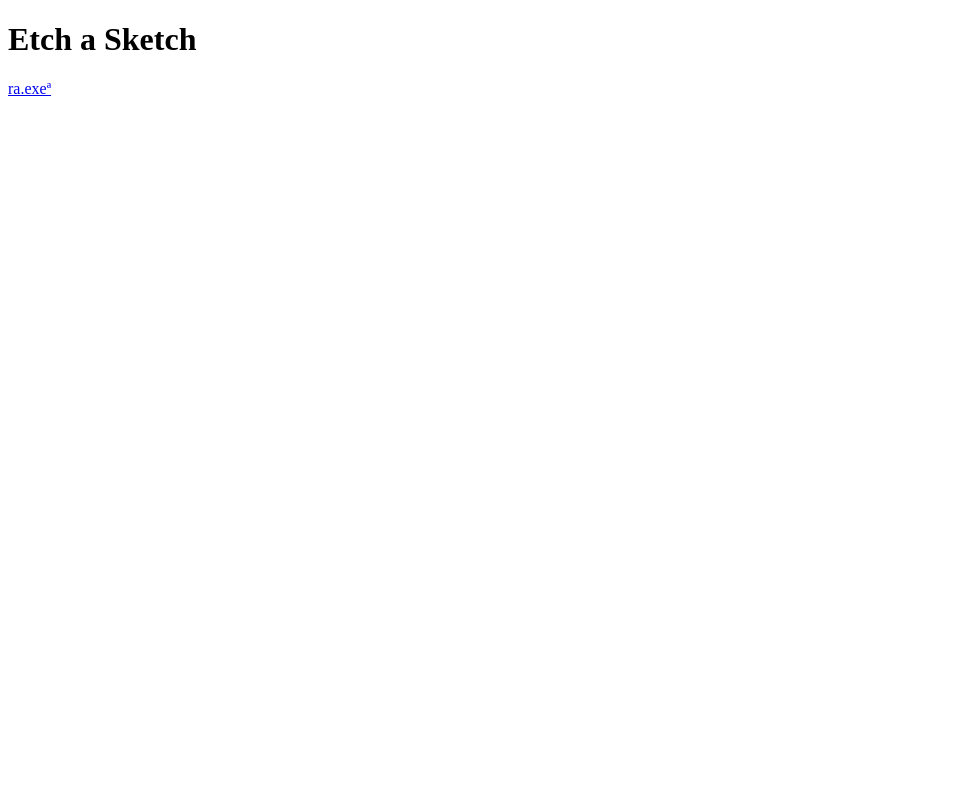
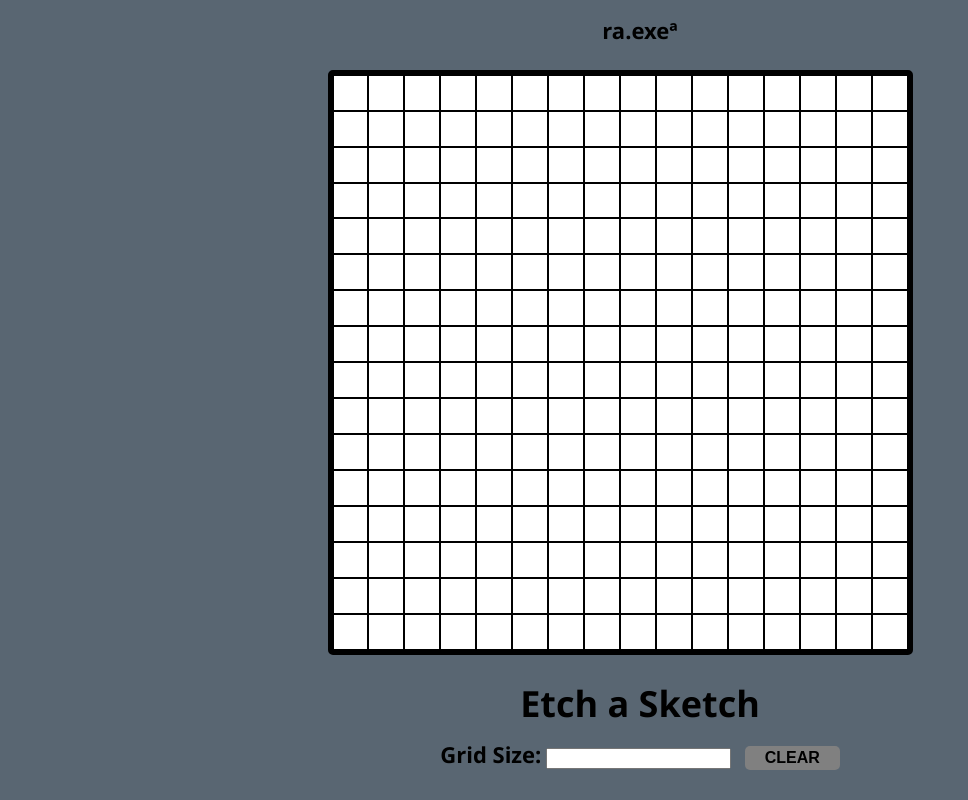
Before and after one commit to NyctoRAA/etch-a-sketch, a plain HTML site: page index.html in a window 1280 px wide. Shown: the whole page, without its empty margins (0-968 px from the left). Drawn offline with Linux system fonts and the light colour scheme.

Commit message:
only color picker left

```diff
--- a/index.html
+++ b/index.html
@@ -8,11 +8,16 @@
     <link rel="stylesheet" href="style.css">
 </head>
 <body>
-    <h1>Etch a Sketch</h1>
-
-    <footer>
-        <a href="https://github.com/NyctoRAA">ra.exeª</a>
-    </footer>
+    <h1><a href="https://github.com/NyctoRAA">ra.exeª</a></h1>
+    <div>
+        <div class="container"></div>
+    </div>
+    <div class="main">
+        <h1 class="title">Etch a Sketch</h1>
+        <label for="quantity" style="font-size: 22px; font-weight: bold;">Grid Size:</label>
+        <input type="number" name="quantity" id="quantity">
+        <button class="clear">CLEAR</button>
+    </div>
     <script src="script.js"></script>
 </body>
 </html>
--- a/script.js
+++ b/script.js
@@ -0,0 +1,41 @@
+
+const size = document.querySelector("#quantity")
+const clearBtn = document.querySelector(".clear")
+const grid = document.querySelector(".container")
+
+createGrid = () => {
+    for(let i = 0; i < 256; i++) { // create 256 squares and the add to the grid, default grid is 16x16
+        const div = document.createElement("div")
+        div.classList.add("square")
+        grid.appendChild(div)
+    }
+}
+
+updateGrid = () => {
+    grid.innerHTML = ""
+    grid.style.setProperty("grid-template-columns", `repeat(${size.value}, 2fr)`)
+    grid.style.setProperty("grid-template-rows", `repeat(${size.value}, 2fr)`)
+
+    for(let i = 0; i < (size.value * size.value); i++) {
+        const div = document.createElement("div")
+        div.classList.add("square")
+        grid.appendChild(div)
+    }
+}
+
+const square = document.querySelector("div")
+square.addEventListener("mouseover", function(e) {
+    e.target.classList.replace("square", "color"); // subs square with color (paints)
+})
+
+size.addEventListener("change", updateGrid) // changes the size
+
+clearBtn.addEventListener("click", function() {
+    grid.innerHTML = ""
+    size.value = ""
+    grid.style.setProperty("grid-template-columns", `repeat(16, 2fr)`);
+    grid.style.setProperty("grid-template-rows", `repeat(16, 2fr)`);
+    createGrid()
+})
+
+createGrid()
--- a/style.css
+++ b/style.css
@@ -1 +1,74 @@
 @charset 'UTF-8';
+
+
+html {
+    background-color: rgb(89, 102, 114);
+    text-align: center;
+    font-family: 'Segoe UI', Tahoma, Geneva, Verdana, sans-serif;
+    overflow: hidden;
+  }
+
+  .right {
+    float: right;
+  }
+
+  .square {
+    background-color: white;
+    border: 1px solid black;
+  }
+
+  .color {
+    background-color: gray;
+    border: 1px solid black;
+  }
+
+  .title {
+    font-size: 36px;
+    margin-bottom: 11px;
+    font-weight: 800;
+  }
+
+  h1 {
+    font-size: 22px;
+    margin-bottom: 0px;
+    text-align: center;
+  }
+
+  a {
+    text-decoration: none;
+    color: black;
+    font-weight: bold;
+  }
+
+  a:hover {
+    text-decoration: underline;
+    text-shadow: 2px 2px 2px rgba(255, 255, 255, 0.479);
+  }
+
+  .clear {
+    border: none;
+    background-color: gray;
+    width: 95px;
+    height: 24px;
+    font-weight: bold;
+    font-size: 16px;
+    margin-left: 10px;
+    border-radius: 5px;
+  }
+
+  .clear:hover {
+    background-color: lightgray;
+    color: rgb(0, 0, 0);
+  }
+
+  .container {
+    margin-top: 25px;
+    margin-right: 40px;
+    display: inline-grid;
+    grid-template-columns: repeat(16, 2fr);
+    grid-template-rows: repeat(16, 2fr);
+    border: 5px solid black;
+    border-radius: 5px;
+    height: 575px;
+    width: 575px;
+  }
```
